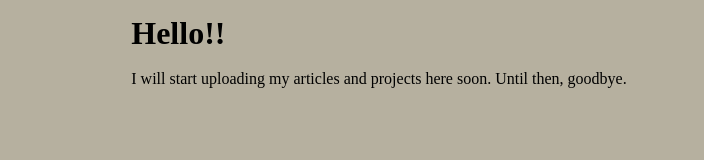
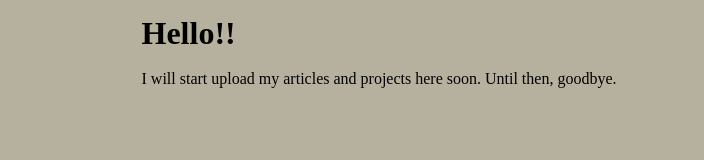
Before and after one commit to rRysnn/ra.github.io, a plain HTML site: page index.html in a window 1280 px wide. Shown: the part 348-508 px from the top of the page, without its empty margins (261-965 px from the left). Drawn offline with Linux system fonts and the light colour scheme.

Commit message:
Update index.html

```diff
--- a/index.html
+++ b/index.html
@@ -34,7 +34,7 @@
         <div class="main-content">
           <h1>Hello!!</h1>
           <br>
-          <p>I will start uploading my articles and projects here soon. Until then, goodbye.</p>
+          <p>I will start upload my articles and projects here soon. Until then, goodbye.</p>
         </div>
 
 
```
